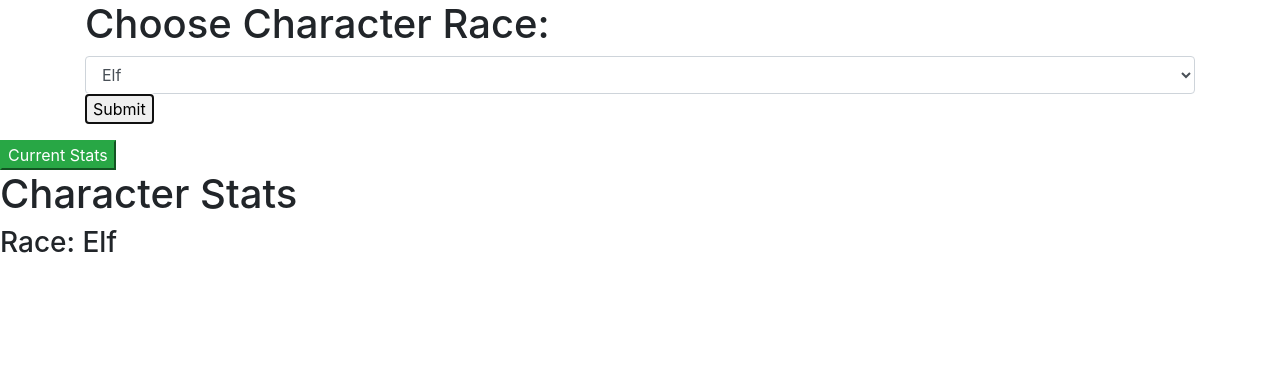
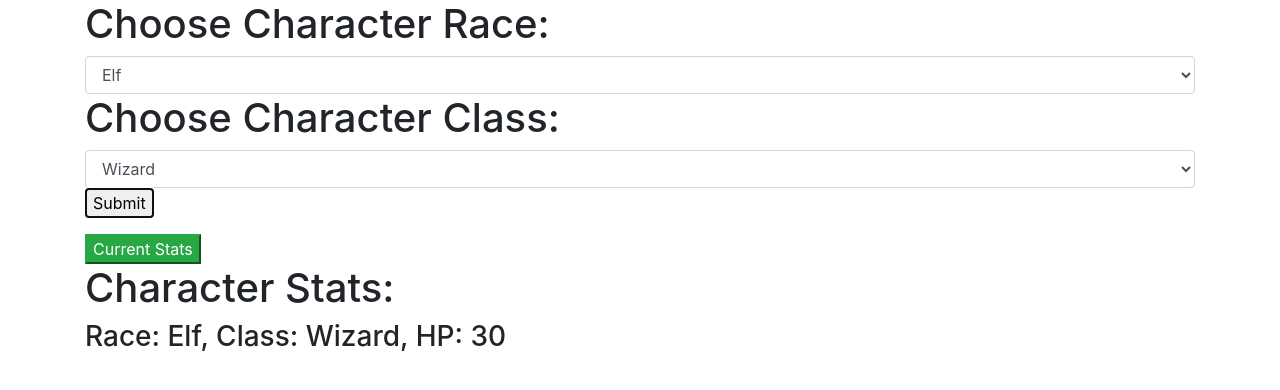
Before and after one commit to AsheUrban/my-second-rpg, a website built with webpack: page src/index.html in a window 1280 px wide. Both pictures are taken after a click on the button "Submit". Built offline with nearby package versions, Linux system fonts and the light colour scheme.

Commit message:
ADD character class to index.js and .html.
Co-authored-by: Frank Timmons <franktimmonspdx@gmail.com>

```diff
--- a/src/index.html
+++ b/src/index.html
@@ -12,21 +12,19 @@
           <option value="Dwarf">Dwarf</option>
         </select>
 
-        <!-- <h1>Choose Character Class:</h1>
+        <h1>Choose Character Class:</h1>
         <select class="form-control" id="Class">
-          <option value="wizard">Wizard</option>
-          <option value="cleric">Cleric</option>
-          <option value="paladin">Paladin</option>
-          <option value="rogue">Rogue</option>
-        </select> -->
+          <option value="Wizard">Wizard</option>
+          <option value="Cleric">Cleric</option>
+          <option value="Paladin">Paladin</option>
+          <option value="Rogue">Rogue</option>
+        </select>
 
-
-          <button type="submit" id="playerRace">Submit</button>
-        </div>
+          <button type="submit">Submit</button>
       </form>
       <button class="btn-success" id="show-state">Current Stats</button>
-      <h1>Character Stats</h1>
-      <h3><div id="Race-value">Race:</div></h3>
+      <h1>Character Stats: </h1>
+      <h3><div id="character"></div></h3>
     </div>
   </body>
 </html>
--- a/src/index.js
+++ b/src/index.js
@@ -2,17 +2,20 @@ import 'bootstrap';
 import 'bootstrap/dist/css/bootstrap.min.css';
 import './css/styles.css';
 import $ from 'jquery';
-import {stateControl, playerRace}  from './js/PlayerGen.js'
+import {stateControl, playerRace, baseHealth, playerClass}  from './js/PlayerGen.js'
 
 $(document).ready(function() {
 
   $('form#buildCharacter').submit(function(event) {
     event.preventDefault();
     const race = playerRace($('#Race').val());
-      const newState = stateControl(race);
-      $('#Race-value').text(`Race: ${newState.Race}`);
+    const characterClass = playerClass($('#Class').val());
+    stateControl(race);
+    stateControl(characterClass);
+    const newState = stateControl(baseHealth);
+
+    $('#character').text(`Race: ${newState.Race}, Class: ${newState.Class}, HP: ${newState.HP}`);
   });
-
 
   $('#show-state').click(function() {
     // We just need to call stateControl() without arguments to see our current state.
--- a/src/js/PlayerGen.js
+++ b/src/js/PlayerGen.js
@@ -48,10 +48,10 @@ export const goblin = playerRace("Goblin");
 export const wolf = playerRace("Wolf");
 
 //Class
-export const wizard = playerClass("Wizard");
-export const cleric = playerClass("Cleric");
-export const rogue = playerClass("Rogue");
-export const paladin = playerClass("Paladin");
+// export const wizard = playerClass("Wizard");
+// export const cleric = playerClass("Cleric");
+// export const rogue = playerClass("Rogue");
+// export const paladin = playerClass("Paladin");
 
 //Health Modifier
 export const baseHealth = healthModifier(30);
```
Lines whose indentation alone changed are shown as unchanged.
